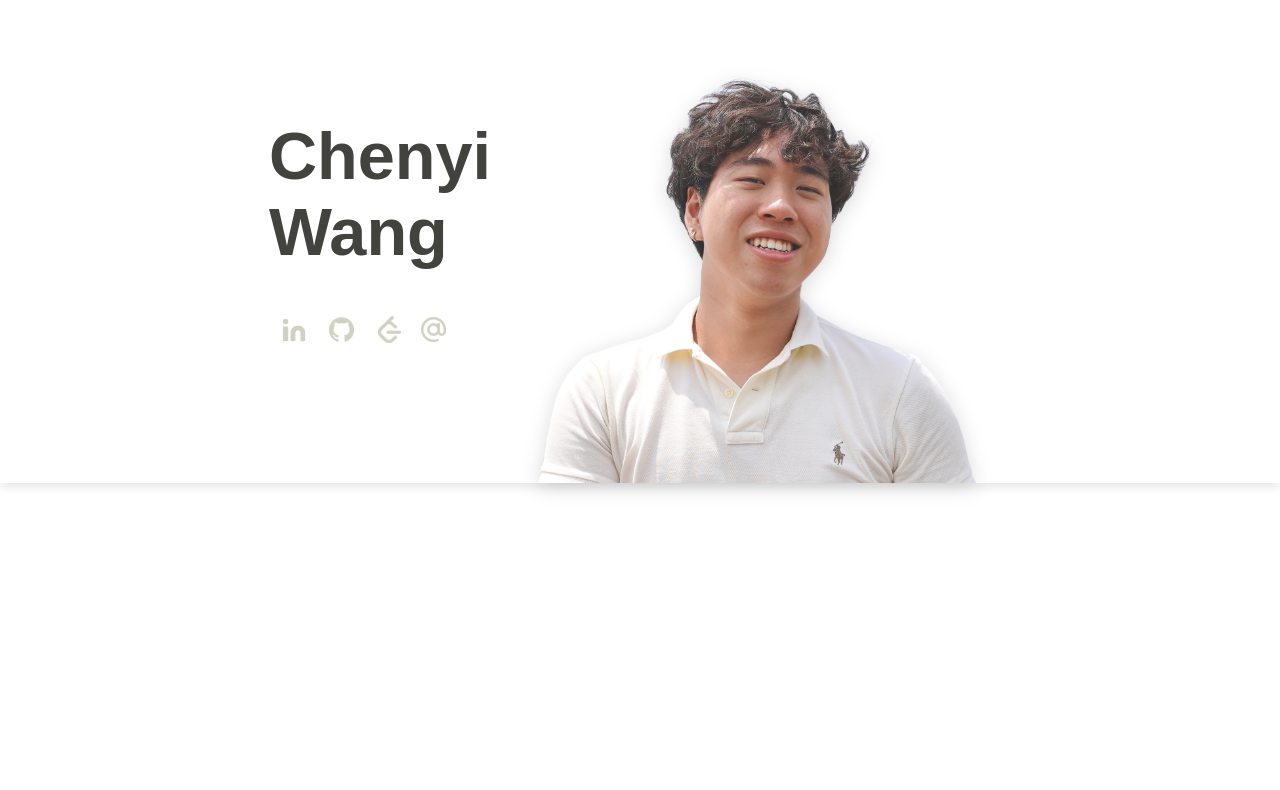
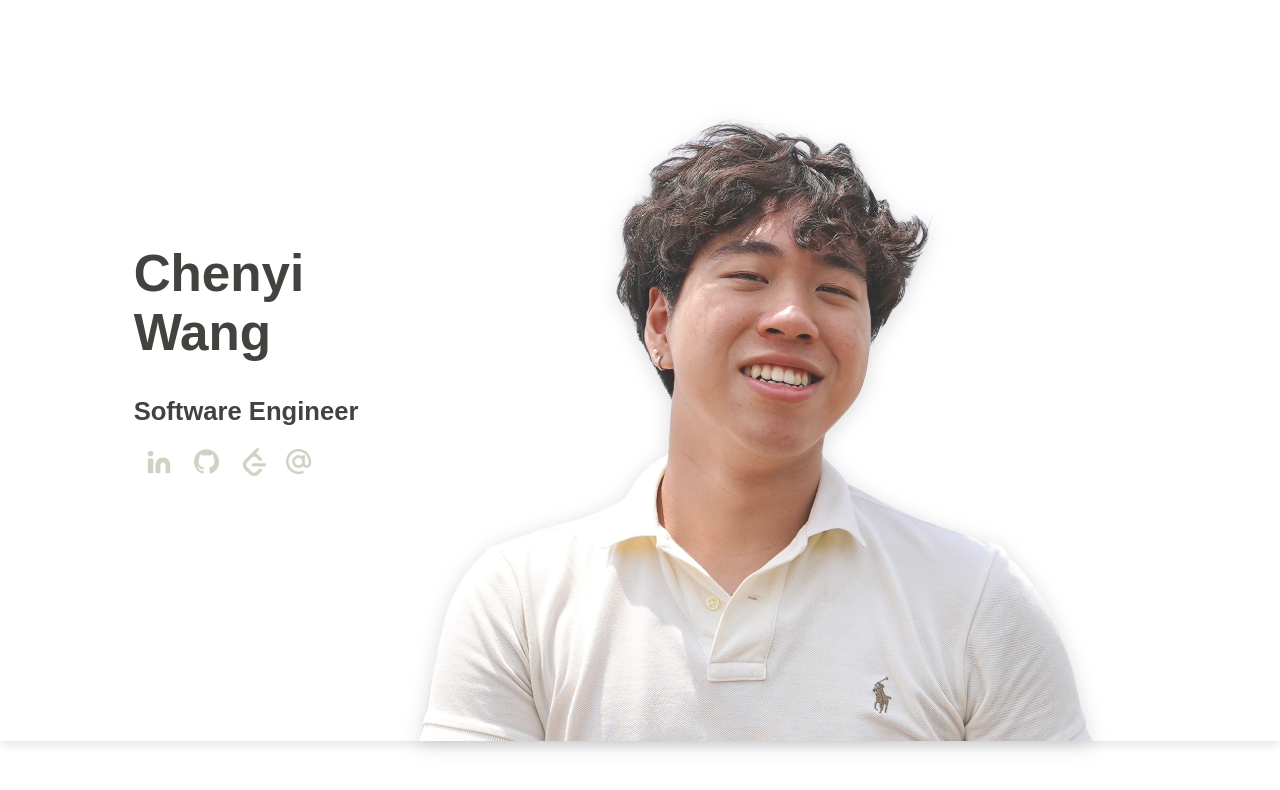
Before and after one commit to chenyiwang24/personal-website, a React (Create React App) app: page / in a window 1280 px wide. Shown: the top 790 px of the page. Built offline with nearby package versions, Linux system fonts and the light colour scheme.

Commit message:
Dynamic window scaling

```diff
--- a/src/Pages/HomePage.css
+++ b/src/Pages/HomePage.css
@@ -17,15 +17,22 @@
 .middle-row {
     display: flex;
     flex-direction: row;
+    justify-content: center;
     align-items: center;
     gap: 20px;
 }
 
 .name-text {
     font-family: 'SF Pro', sans-serif;
-    font-size: 50pt;
+    font-size: 4vw;
     color: #42423e;
     margin-top: -1rem;
+}
+
+.subtitle-text {
+    font-family: 'SF Pro', sans-serif;
+    font-size: 2vw;
+    color: #42423e;
 }
 
 .icon-row {
@@ -37,6 +44,6 @@
 }
 
 .head-shot {
-    width: 500px;
+    width: 60%;
     filter: drop-shadow(0px 4px 10px rgba(0, 0, 0, 0.15))
 }
--- a/src/Pages/HomePage.js
+++ b/src/Pages/HomePage.js
@@ -22,6 +22,7 @@ const HomePage = () => {
                     <div className='middle-row'>
                         <div>
                             <h1 className='name-text'>Chenyi<br/>Wang</h1>
+                            <h2 className='subtitle-text'>Software Engineer</h2>
                             <div className='icon-row'>
                                 <SocialIcon iconDefault={linkedin} iconHover={linkedinHover} link="https://www.linkedin.com/in/chenyiwang24/" size="30px" margin="0px"/>
                                 <SocialIcon iconDefault={github} iconHover={githubHover} link="https://github.com/chenyiwang24" size="25px" margin="0px"/>
```
